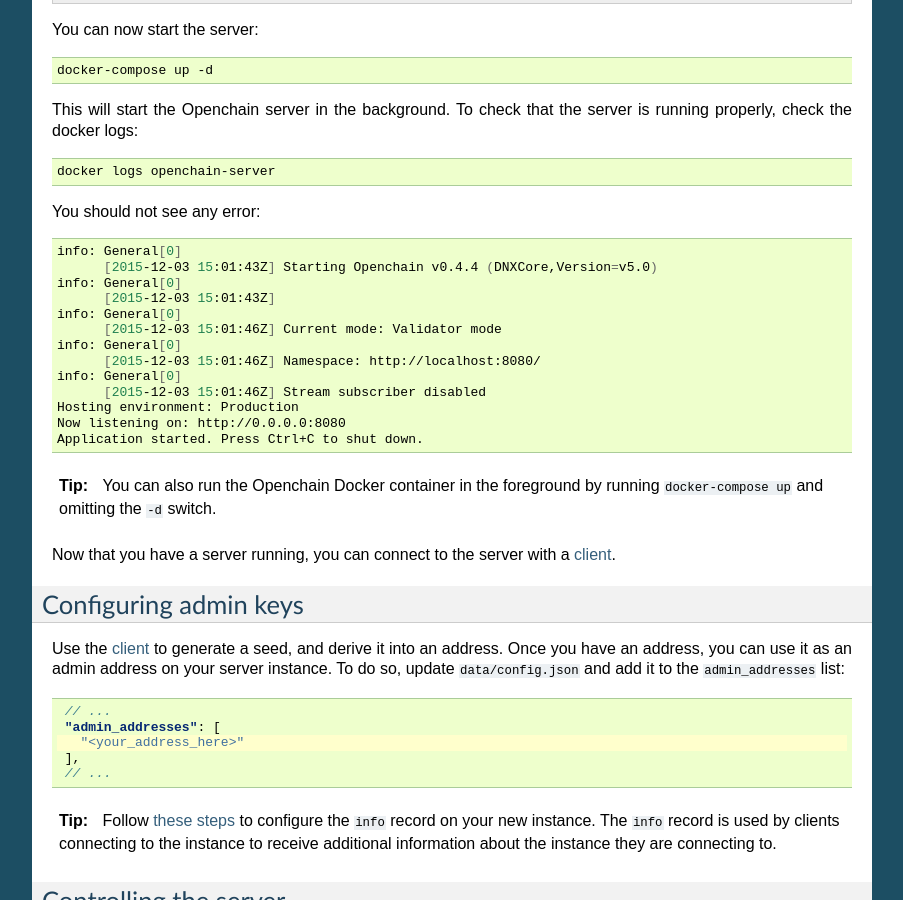
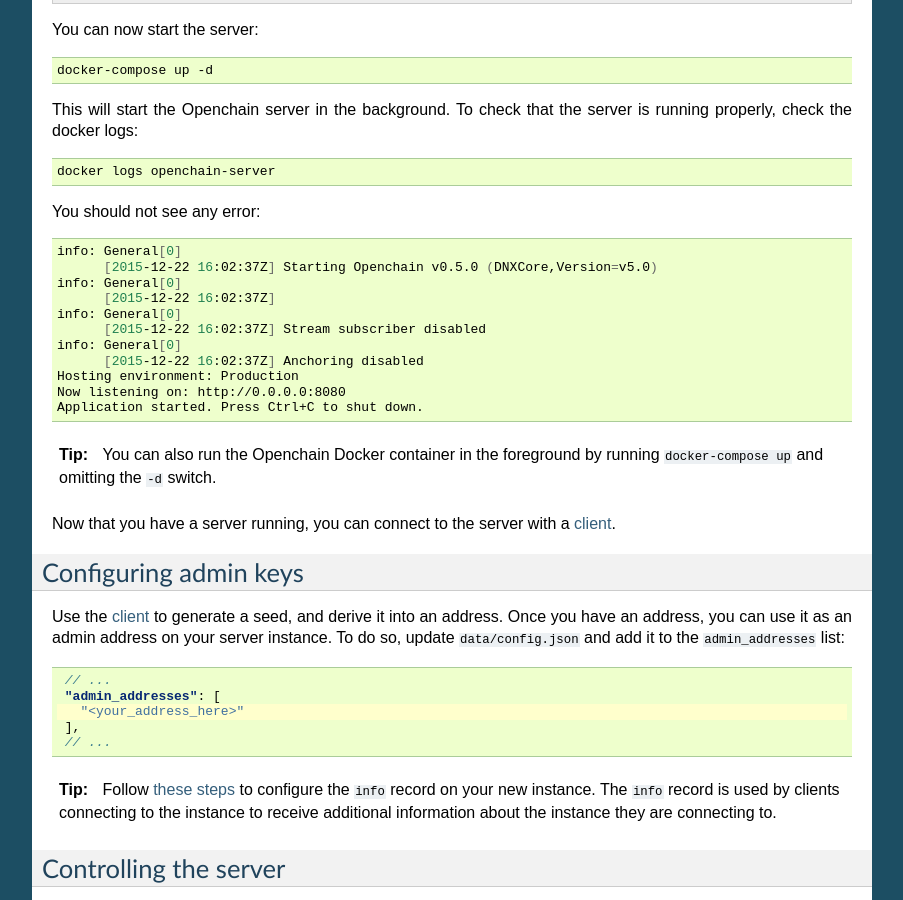
Before and after one commit to openchain/docs, a Sphinx documentation site: the page built from docs/source/general/docker-deployment.rst, in a window 1280 px wide and 900 px high, scrolled down 1656 px. Shown: the whole window, without its empty margins (198-1101 px from the left). Built offline with Sphinx 7.4.7, drawn with Linux system fonts in a browser that asks for light colours.

Commit message:
Update the sample output

```diff
--- a/docs/source/general/docker-deployment.rst
+++ b/docs/source/general/docker-deployment.rst
@@ -114,15 +114,13 @@
 .. code-block:: bash
 
     info: General[0]
-          [2015-12-03 15:01:43Z] Starting Openchain v0.4.4 (DNXCore,Version=v5.0)
+          [2015-12-22 16:02:37Z] Starting Openchain v0.5.0 (DNXCore,Version=v5.0)
     info: General[0]
-          [2015-12-03 15:01:43Z]
+          [2015-12-22 16:02:37Z]
     info: General[0]
-          [2015-12-03 15:01:46Z] Current mode: Validator mode
+          [2015-12-22 16:02:37Z] Stream subscriber disabled
     info: General[0]
-          [2015-12-03 15:01:46Z] Namespace: http://localhost:8080/
-    info: General[0]
-          [2015-12-03 15:01:46Z] Stream subscriber disabled
+          [2015-12-22 16:02:37Z] Anchoring disabled
     Hosting environment: Production
     Now listening on: http://0.0.0.0:8080
     Application started. Press Ctrl+C to shut down.
```
